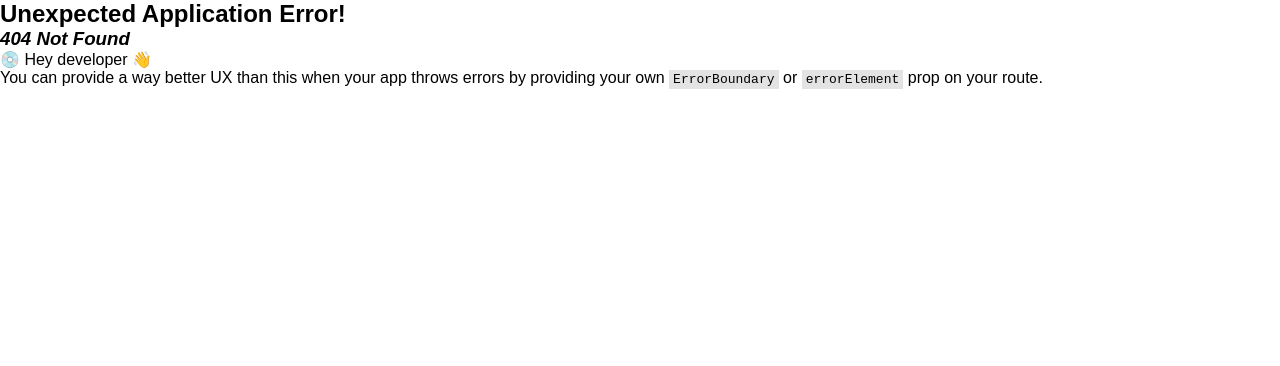
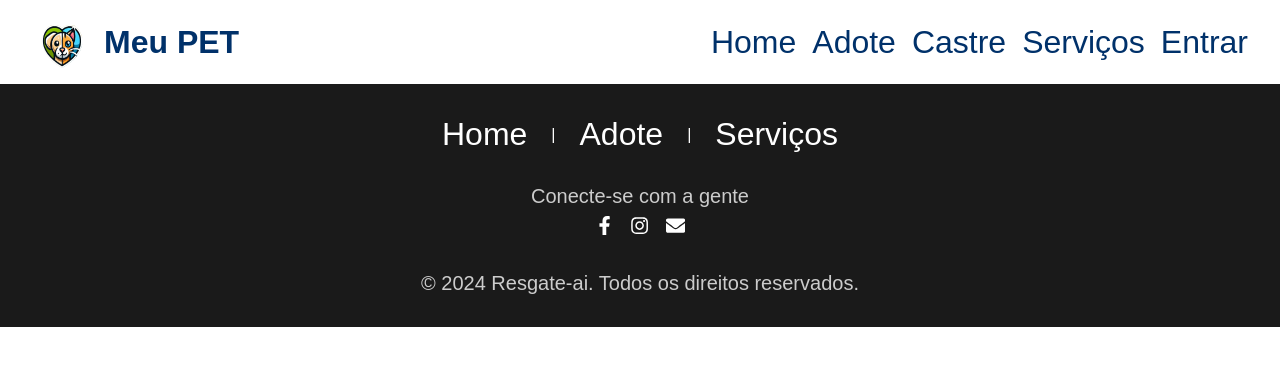
Before and after one commit to MeuPet-Start/Front_MeuPet, a React (Vite) app in the folder Meupet/: page /consulta in a window 1280 px wide. Before the commit this address had no page. Shown: the top 366 px of the page. Built offline with nearby package versions, Linux system fonts and the light colour scheme; a web font is replaced by a local one.

Commit message:
marca consulta

```diff
--- /dev/null
+++ b/Meupet/src/pages/marcarConsulta/scheduleAppointment.jsx
@@ -0,0 +1,17 @@
+import React from 'react';
+import { useNavigate } from 'react-router-dom';
+import Header from '../../components/header/header';
+import Footer from '../../components/footer/footer';
+
+
+
+
+export function ScheduleAS() {
+    return (
+      <>
+<Header></Header>
+<Footer></Footer>
+      </>
+)}
+
+export default ScheduleAS;
--- a/Meupet/src/routes/index.routes.jsx
+++ b/Meupet/src/routes/index.routes.jsx
@@ -4,6 +4,7 @@ import { Castracao } from "../pages/castracao/Castracao.jsx";
 import { AppointmentDetails } from "../pages/atendimento/appointmentDetails.jsx";
 import Login from '../pages/login/login.jsx';
 import Register from '../pages/registro/register.jsx';
+import ScheduleAS from '../pages/marcarConsulta/scheduleAppointment.jsx';
 
 export const route = createBrowserRouter([
     {
@@ -27,4 +28,8 @@ export const route = createBrowserRouter([
         path: '/cadastro',
         element: <Register />,
     },
+    {
+        path: '/consulta',
+        element: <ScheduleAS />,
+    }
 ]);
```
Also changed, not shown: Meupet/src/components/input/input.jsx (added, +8 -0 lines).
